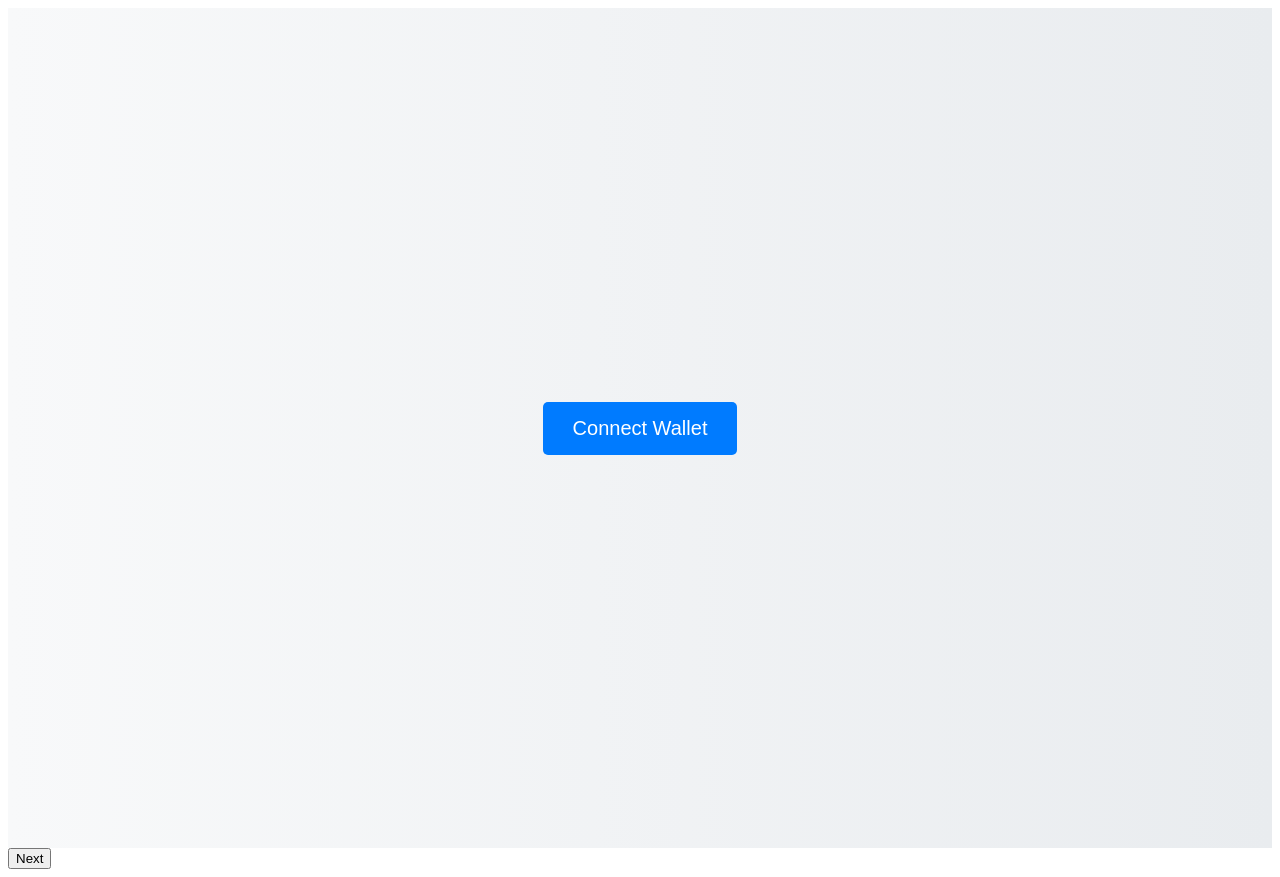
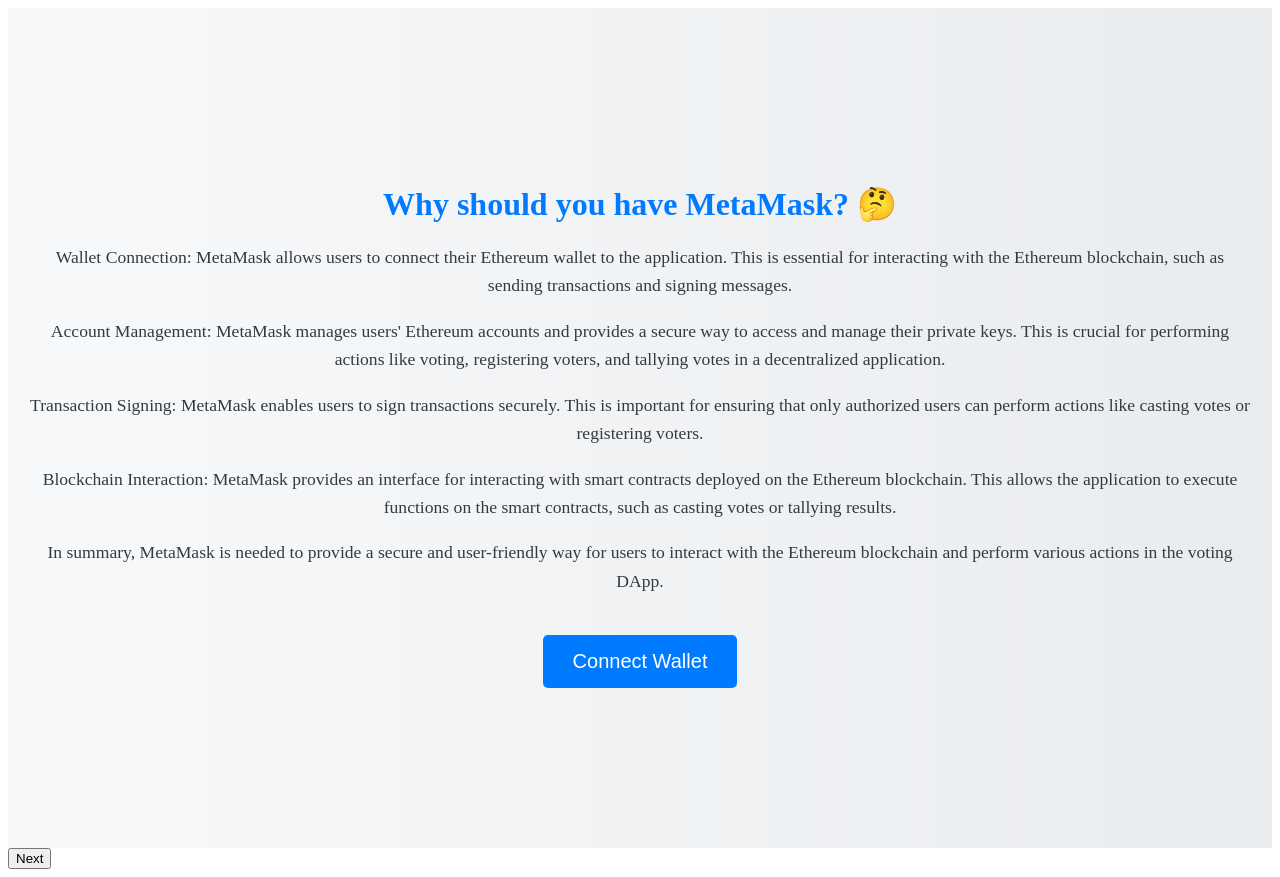
Before and after one commit to bc-rep-project/voting-dapp, a Next.js app: page /components/connect-wallet in a window 1280 px wide. Built offline with nearby package versions, Linux system fonts and the light colour scheme.

Commit message:
Apply modern CSS styles to connect-wallet page and add MetaMask information

```diff
--- a/components/ConnectWallet.tsx
+++ b/components/ConnectWallet.tsx
@@ -24,6 +24,14 @@ export default function ConnectWallet() {
 
   return (
     <div className="container">
+        <div className="message">
+            <h2>Why should you have MetaMask? 🤔</h2>
+            <p>Wallet Connection: MetaMask allows users to connect their Ethereum wallet to the application. This is essential for interacting with the Ethereum blockchain, such as sending transactions and signing messages.</p>
+            <p>Account Management: MetaMask manages users' Ethereum accounts and provides a secure way to access and manage their private keys. This is crucial for performing actions like voting, registering voters, and tallying votes in a decentralized application.</p>
+            <p>Transaction Signing: MetaMask enables users to sign transactions securely. This is important for ensuring that only authorized users can perform actions like casting votes or registering voters.</p>
+            <p>Blockchain Interaction: MetaMask provides an interface for interacting with smart contracts deployed on the Ethereum blockchain. This allows the application to execute functions on the smart contracts, such as casting votes or tallying results.</p>
+            <p>In summary, MetaMask is needed to provide a secure and user-friendly way for users to interact with the Ethereum blockchain and perform various actions in the voting DApp.</p>
+        </div>
         <Button onClick={connectWallet} className="button">
             {account ? `Connected: ${account}` : "Connect Wallet"}
         </Button>
--- a/components/connect-wallet.css
+++ b/components/connect-wallet.css
@@ -25,6 +25,31 @@
     background-color: #0056b3;
 }
 
+.message {
+    text-align: center;
+    font-size: 1rem;
+    color: #343a40;
+    margin-bottom: 20px;
+}
+
+.message h2 {
+    font-size: 2rem;
+    font-weight: bold;
+    margin-bottom: 20px;
+    color: #007bff;
+}
+
+.message p {
+    font-size: 1.1rem;
+    line-height: 1.6;
+    margin-bottom: 15px;
+    color: #343a40;
+}
+
+.message p {
+    margin-bottom: 10px;
+}
+
 .account {
     font-size: 1.25rem;
     color: #343a40;
```
Also changed, not shown: 1 other file (tests, documents, lock files or other folders).
